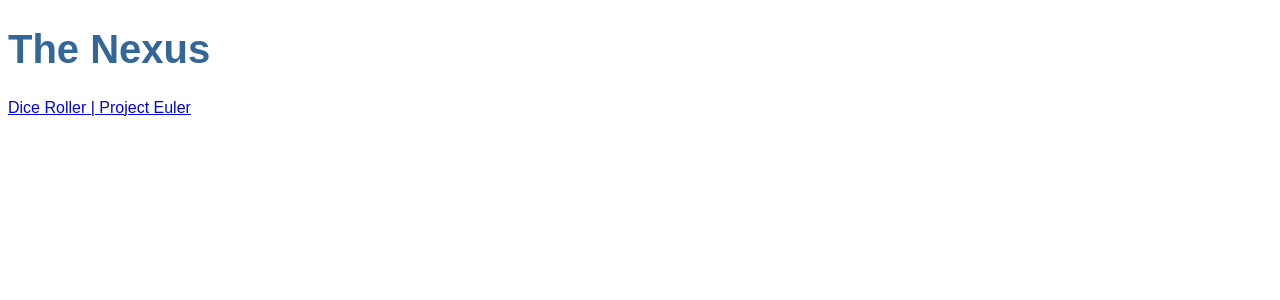
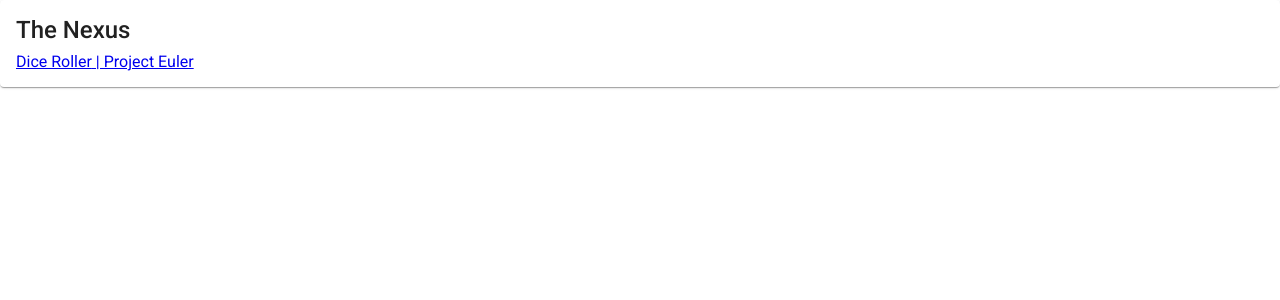
Before and after one commit to ma1365/NexusApp, an Angular app in the folder nexus-client/: page / in a window 1280 px wide. Shown: the top 300 px of the page. Built offline with nearby package versions, Linux system fonts and the light colour scheme.

Commit message:
add angular material and refactor child component

```diff
--- a/nexus-client/angular.json
+++ b/nexus-client/angular.json
@@ -24,6 +24,7 @@
               "src/assets"
             ],
             "styles": [
+              "./node_modules/@angular/material/prebuilt-themes/deeppurple-amber.css",
               "src/styles.css"
             ],
             "scripts": []
@@ -89,6 +90,7 @@
               "src/assets"
             ],
             "styles": [
+              "./node_modules/@angular/material/prebuilt-themes/deeppurple-amber.css",
               "src/styles.css"
             ],
             "scripts": []
@@ -120,6 +122,7 @@
           }
         }
       }
-    }},
+    }
+  },
   "defaultProject": "nexus-client"
 }
--- a/nexus-client/package.json
+++ b/nexus-client/package.json
@@ -12,10 +12,12 @@
   "private": true,
   "dependencies": {
     "@angular/animations": "~8.2.13",
+    "@angular/cdk": "~8.2.3",
     "@angular/common": "~8.2.13",
     "@angular/compiler": "~8.2.13",
     "@angular/core": "~8.2.13",
     "@angular/forms": "~8.2.13",
+    "@angular/material": "^8.2.3",
     "@angular/platform-browser": "~8.2.13",
     "@angular/platform-browser-dynamic": "~8.2.13",
     "@angular/router": "~8.2.13",
--- a/nexus-client/src/app/app.component.css
+++ b/nexus-client/src/app/app.component.css
@@ -1,22 +1 @@
 /* Application-wide Styles */
-h1 {
-    color: #369;
-    font-family: Arial, Helvetica, sans-serif;
-    font-size: 250%;
-  }
-  h2, h3 {
-    color: #444;
-    font-family: Arial, Helvetica, sans-serif;
-    font-weight: lighter;
-  }
-  body {
-    margin: 2em;
-  }
-  body, input[type="text"], button {
-    color: #333;
-    font-family: Cambria, Georgia;
-  }
-  /* everywhere else */
-  * {
-    font-family: Arial, Helvetica, sans-serif;
-  }
--- a/nexus-client/src/app/app.component.html
+++ b/nexus-client/src/app/app.component.html
@@ -1,8 +1,10 @@
-<h1>{{title}}</h1>
+<mat-card>
+<mat-card-title>{{title}}</mat-card-title>
 
-<nav>
-  <a routerLink="/dice">Dice Roller</a>
-  <a routerLink="/project-euler"> | Project Euler</a>
-</nav>
+  <nav>
+    <a routerLink="/dice">Dice Roller</a>
+    <a routerLink="/project-euler"> | Project Euler</a>
+  </nav>
 
-<router-outlet></router-outlet>
+  <router-outlet></router-outlet>
+</mat-card>
--- a/nexus-client/src/app/dice-roller/dice-rolls/dice-rolls.component.html
+++ b/nexus-client/src/app/dice-roller/dice-rolls/dice-rolls.component.html
@@ -1,9 +1,13 @@
-<h2>Select Dice</h2>
-
-<table>
-    <thead>
-        <th *ngFor="let die of dice">
-            <button> <a routerLink="/dice/{{die.DieType}}" (click)="onSelect(die)">{{die.DieType}}</a></button>
-        </th>
-    </thead>
-</table>
+<mat-card>
+<mat-card-subtitle>Select Dice</mat-card-subtitle>
+  <nav mat-tab-nav-bar>
+    <a mat-tab-link
+      *ngFor="let die of dice"
+      routerLink="/dice/{{die.DieType}}"
+      routerLinkActive #rla="routerLinkActive"
+      active="rla.isActive"
+      (click)="onSelect(die)">
+      {{die.DieType}}
+    </a>
+  </nav>
+</mat-card>
--- a/nexus-client/src/app/dice-roller/dice-rolls/dice-rolls.component.ts
+++ b/nexus-client/src/app/dice-roller/dice-rolls/dice-rolls.component.ts
@@ -1,7 +1,7 @@
 import { Component, OnInit } from '@angular/core';
 import { DiceRollComponent } from '../models/diceRollComponent';
 import { DiceRollerService } from '../Services/dice-roller.service';
-import { Observable } from 'rxjs';
+
 @Component({
   selector: 'app-dice-rolls',
   templateUrl: './dice-rolls.component.html',
--- a/nexus-client/src/index.html
+++ b/nexus-client/src/index.html
@@ -6,6 +6,8 @@
   <base href="/">
   <meta name="viewport" content="width=device-width, initial-scale=1">
   <link rel="icon" type="image/x-icon" href="favicon.ico">
+  <link href="https://fonts.googleapis.com/css?family=Roboto:300,400,500&display=swap" rel="stylesheet">
+  <link href="https://fonts.googleapis.com/icon?family=Material+Icons" rel="stylesheet">
 </head>
 <body>
   <app-root></app-root>
--- a/nexus-client/src/styles.css
+++ b/nexus-client/src/styles.css
@@ -1 +1,4 @@
 /* You can add global styles to this file, and also import other style files */
+
+html, body { height: 100%; }
+body { margin: 0; font-family: Roboto, "Helvetica Neue", sans-serif; }
```
Also changed, not shown: nexus-client/src/app/app.module.ts (+12 -6 lines), nexus-client/src/app/dice-roller/dice-roller.module.ts (added, +28 -0 lines), 1 other file (tests, documents, lock files or other folders).
